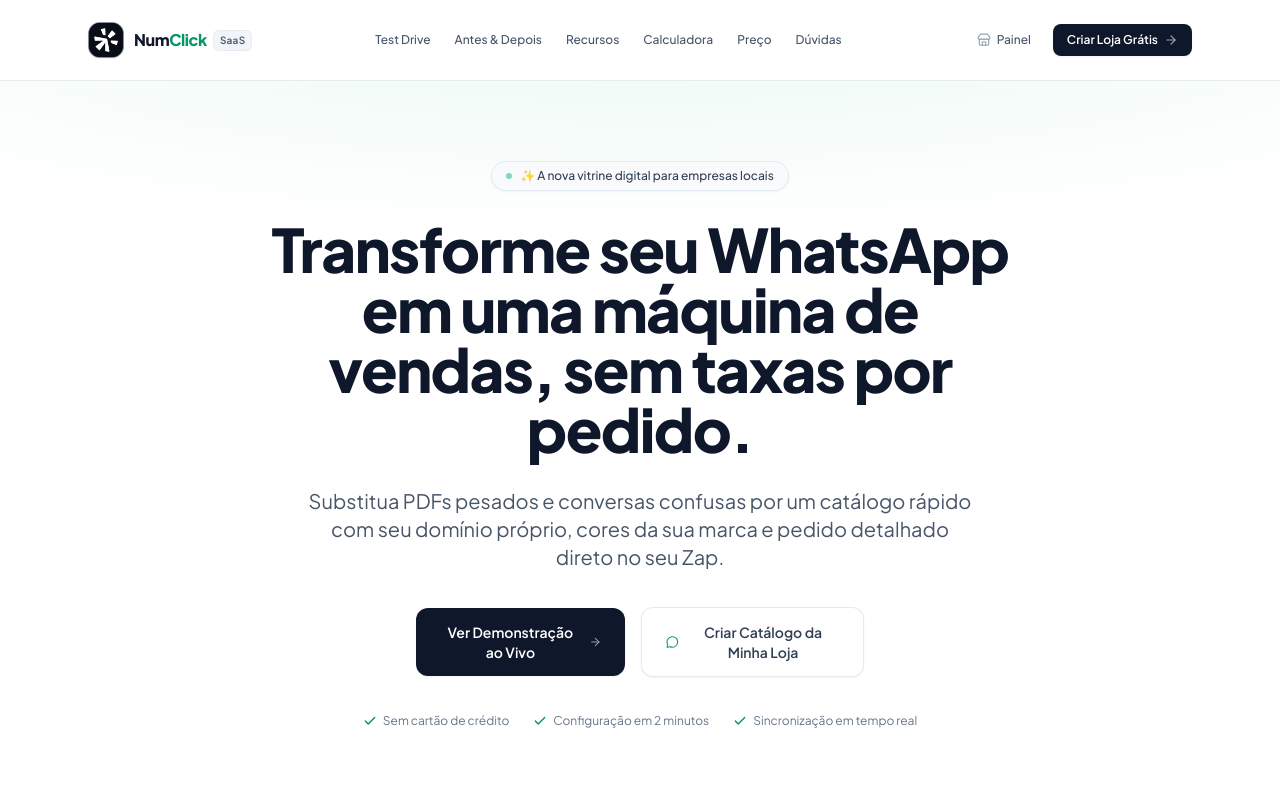
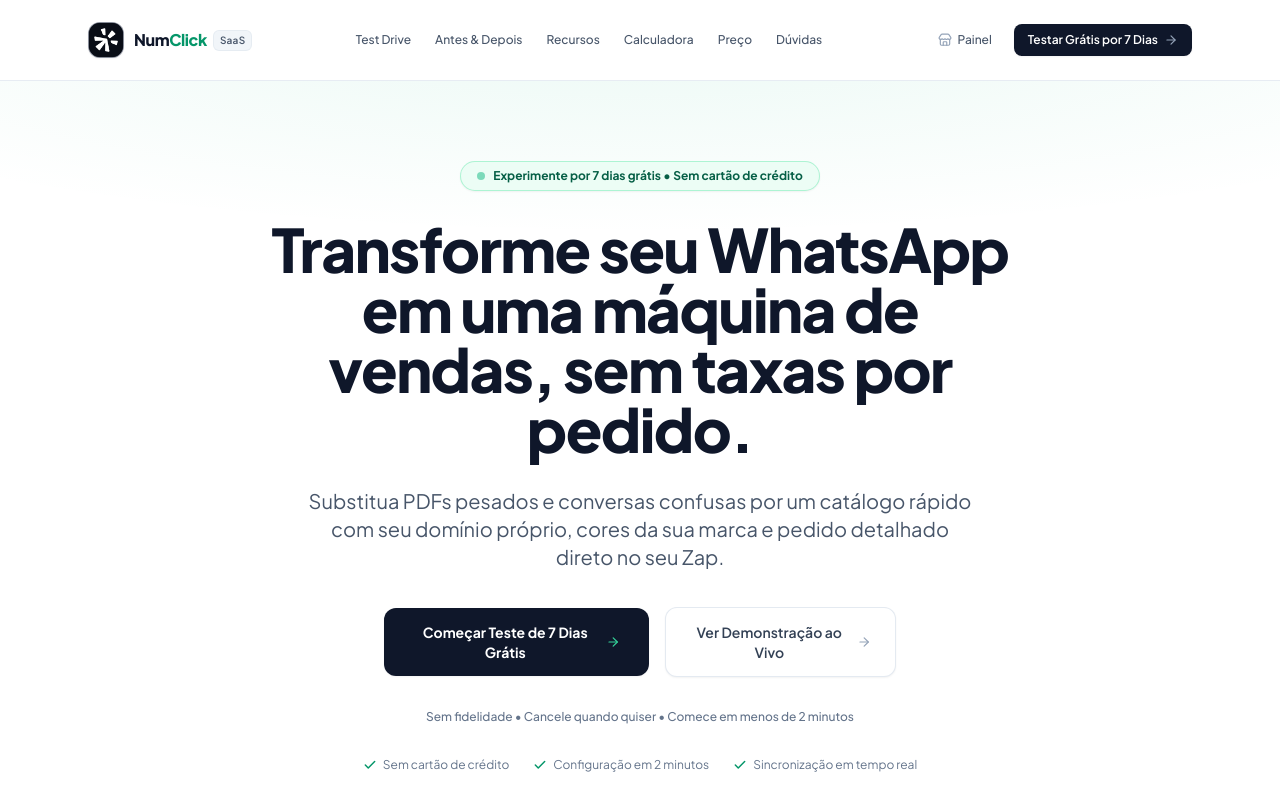
Before and after one commit to arturbrasill/catalogo-saas, a Next.js app: page /landing in a window 1280 px wide. Shown: the top 791 px of the page. Built offline with nearby package versions, Linux system fonts and the light colour scheme; a web font is replaced by a local one.

Commit message:
feat(pricing): atualizar plano único para R$ 79,90 e teste grátis para 7 dias com novos CTAs na landing page

```diff
--- a/src/app/api/asaas/webhook/route.ts
+++ b/src/app/api/asaas/webhook/route.ts
@@ -45,7 +45,7 @@
         subscriptionExpiresAt: newExpiry,
         asaasCustomerId: payment.customer,
         asaasPaymentLink: payment.invoiceUrl || tenant.asaasPaymentLink,
-        notes: `Pagamento de R$ 129,90 confirmado via Asaas em ${new Date().toLocaleDateString('pt-BR')} (ID: ${payment.id})`,
+        notes: `Pagamento de R$ 79,90 confirmado via Asaas em ${new Date().toLocaleDateString('pt-BR')} (ID: ${payment.id})`,
       });
 
       return NextResponse.json({
--- a/src/app/criar-loja/page.tsx
+++ b/src/app/criar-loja/page.tsx
@@ -481,7 +481,7 @@
                 </div>
 
                 <div className="grid grid-cols-1 sm:grid-cols-2 gap-4">
-                  {/* Teste 30 Dias Grátis */}
+                  {/* Teste 7 Dias Grátis */}
                   <label
                     className={`relative p-4 rounded-xl border cursor-pointer transition-all flex flex-col justify-between ${
                       plan === 'trial_30d'
@@ -499,14 +499,14 @@
                     />
                     <div>
                       <div className="flex items-center justify-between mb-1.5">
-                        <span className="text-[10px] font-bold text-blue-700 bg-blue-100 px-2 py-0.5 rounded-md">
+                        <span className="text-[10px] font-bold text-emerald-700 bg-emerald-100 px-2 py-0.5 rounded-md">
                           Teste Grátis
                         </span>
                         {plan === 'trial_30d' && <CheckCircle2 className="w-4 h-4 text-emerald-600" />}
                       </div>
-                      <h4 className="text-sm font-bold text-slate-900">Teste por 30 Dias</h4>
+                      <h4 className="text-sm font-bold text-slate-900">Experimente por 7 Dias Grátis</h4>
                       <p className="text-[11px] text-slate-500 mt-1 leading-normal">
-                        Acesso liberado completo por 30 dias. Cancela de forma 100% automática ao final caso não renove.
+                        Acesso total liberado por 7 dias grátis. Cancela de forma 100% automática ao final caso não renove.
                       </p>
                     </div>
                     <div className="mt-4 pt-2.5 border-t border-slate-200/60 font-extrabold text-sm text-slate-900 flex items-baseline justify-between">
@@ -515,7 +515,7 @@
                     </div>
                   </label>
 
-                  {/* Plano Mensal R$ 129,90 */}
+                  {/* Plano Mensal R$ 79,90 */}
                   <label
                     className={`relative p-4 rounded-xl border cursor-pointer transition-all flex flex-col justify-between ${
                       plan === 'monthly'
@@ -545,7 +545,7 @@
                       </p>
                     </div>
                     <div className="mt-4 pt-2.5 border-t border-slate-200/60 font-extrabold text-sm text-slate-900 flex items-baseline justify-between">
-                      <span>R$ 129,90</span>
+                      <span>R$ 79,90</span>
                       <span className="text-[10px] font-normal text-slate-500">/mês</span>
                     </div>
                   </label>
@@ -767,7 +767,7 @@
                   <div className="flex items-center justify-between mb-1">
                     <span className="text-[11px] font-bold text-emerald-800 uppercase tracking-wider flex items-center gap-1">
                       <CreditCard className="w-3.5 h-3.5 text-emerald-600" />
-                      3. Fatura Asaas — R$ 129,90 (PIX, Cartão ou Boleto)
+                      3. Fatura Asaas — R$ 79,90 (PIX, Cartão ou Boleto)
                     </span>
                     <span className="text-[10px] font-bold text-emerald-700 bg-emerald-100 px-2 py-0.5 rounded-full">
                       Aguardando Pagamento
@@ -788,12 +788,12 @@
                 </div>
               )}
 
-              {/* Informação sobre o Teste de 30 Dias */}
+              {/* Informação sobre o Teste de 7 Dias */}
               {!createdData.asaasPaymentUrl && (
-                <div className="p-3 bg-blue-50 border border-blue-200 rounded-xl text-xs text-blue-800 flex items-center gap-2">
-                  <CheckCircle2 className="w-4 h-4 text-blue-600 flex-shrink-0" />
+                <div className="p-3 bg-emerald-50 border border-emerald-200 rounded-xl text-xs text-emerald-900 flex items-center gap-2">
+                  <CheckCircle2 className="w-4 h-4 text-emerald-600 flex-shrink-0" />
                   <span>
-                    <strong>Teste Grátis Ativo:</strong> Você tem 30 dias de acesso liberado. O sistema cancela o catálogo de forma 100% automática ao fim dos 30 dias caso você não contrate o plano mensal.
+                    <strong>Teste Grátis Ativo:</strong> Você tem 7 dias de acesso liberado. O sistema cancela o catálogo de forma 100% automática ao fim dos 7 dias caso você não contrate o plano mensal.
                   </span>
                 </div>
               )}
--- a/src/app/landing/page.tsx
+++ b/src/app/landing/page.tsx
@@ -159,9 +159,9 @@
       'Sim! O sistema suporta domínio personalizado próprio (ex: suaempresa.com.br) ou subdomínios automáticos prontos para colocar no link da bio do Instagram.',
   },
   {
-    question: 'Como funciona o teste grátis de 30 dias?',
+    question: 'Como funciona o teste grátis de 7 dias?',
     answer:
-      'Você cria sua loja agora mesmo sem precisar cadastrar cartão de crédito. Usa todas as funcionalidades completas durante 30 dias. Só continua se o catálogo realmente aumentar suas vendas.',
+      'Você cria sua loja agora mesmo sem precisar cadastrar cartão de crédito. Experimente por 7 dias grátis com todas as funcionalidades liberadas. Só continua se o catálogo realmente aumentar suas vendas. Sem fidelidade, cancele quando quiser.',
   },
 ];
 
@@ -175,7 +175,7 @@
   // Cálculos da calculadora de economia baseada no plano mensal único
   const monthlyFeeAmount = (monthlyRevenue * marketplaceFee) / 100;
   const yearlyMarketplaceLoss = monthlyFeeAmount * 12;
-  const saasYearlyCost = 129.9 * 12; // R$ 129,90/mês
+  const saasYearlyCost = 79.9 * 12; // R$ 79,90/mês
   const yearlySavings = Math.max(0, yearlyMarketplaceLoss - saasYearlyCost);
 
   // Precarrega imagens dos nichos em segundo plano para troca 100% instantânea sem flicker
@@ -282,7 +282,7 @@
               href="/criar-loja"
               className="inline-flex items-center gap-1.5 px-3.5 py-2 rounded-lg text-xs font-semibold text-white bg-slate-900 hover:bg-slate-800 shadow-xs hover:shadow active:scale-[0.98] transition-all"
             >
-              <span>Criar Loja Grátis</span>
+              <span>Testar Grátis por 7 Dias</span>
               <ArrowRight className="w-3.5 h-3.5 text-slate-400" />
             </Link>
           </div>
@@ -297,10 +297,10 @@
         <div className="absolute top-0 inset-x-0 h-96 bg-[radial-gradient(ellipse_80%_60%_at_50%_-20%,rgba(16,185,129,0.09),transparent)] pointer-events-none" />
 
         <div className="max-w-4xl mx-auto px-4 sm:px-6 text-center space-y-5 sm:space-y-7 relative z-10">
-          {/* Badge de Novidade no topo */}
-          <div className="inline-flex items-center gap-2 px-3.5 py-1.5 rounded-full bg-slate-50 border border-slate-200/80 text-xs font-medium text-slate-700 shadow-2xs hover:border-slate-300 transition-colors max-w-full">
-            <span className="flex h-1.5 w-1.5 rounded-full bg-emerald-500 animate-pulse flex-shrink-0" />
-            <span className="truncate">✨ A nova vitrine digital para empresas locais</span>
+          {/* Badge de Destaque no topo */}
+          <div className="inline-flex items-center gap-2 px-4 py-1.5 rounded-full bg-emerald-50 border border-emerald-200/90 text-xs font-bold text-emerald-800 shadow-2xs hover:bg-emerald-100/70 transition-colors max-w-full">
+            <span className="flex h-2 w-2 rounded-full bg-emerald-500 animate-pulse flex-shrink-0" />
+            <span className="truncate">Experimente por 7 dias grátis • Sem cartão de crédito</span>
           </div>
 
           {/* Título Principal curto e focado na conversão */}
@@ -313,35 +313,38 @@
             Substitua PDFs pesados e conversas confusas por um catálogo rápido com seu domínio próprio, cores da sua marca e pedido detalhado direto no seu Zap.
           </p>
 
-          {/* Grupo de CTAs */}
-          <div className="pt-2 flex flex-col sm:flex-row items-center justify-center gap-3 sm:gap-4 max-w-md mx-auto">
-            {/* Botão 1 (Destaque): 'Ver Demonstração ao Vivo' */}
+          {/* Grupo de CTAs de Alta Conversão */}
+          <div className="pt-2 flex flex-col sm:flex-row items-center justify-center gap-3 sm:gap-4 max-w-lg mx-auto">
+            {/* Botão 1 (Destaque Principal de Conversão): 'Começar Teste de 7 Dias Grátis' */}
+            <Link
+              href="/criar-loja"
+              title="Criar sua loja e testar 7 dias grátis sem cartão"
+              className="w-full sm:w-auto inline-flex items-center justify-center gap-2 px-7 py-3.5 rounded-xl text-sm font-bold text-white bg-slate-900 hover:bg-slate-800 shadow-sm hover:shadow-md active:scale-[0.98] transition-all cursor-pointer"
+            >
+              <span>Começar Teste de 7 Dias Grátis</span>
+              <ArrowRight className="w-4 h-4 text-emerald-400" />
+            </Link>
+
+            {/* Botão 2 (Secundário Outline): 'Ver Demonstração ao Vivo' */}
             <Link
               href="/loja_exemplo"
               target="_blank"
               rel="noopener noreferrer"
               title="Abrir catálogo demonstrativo em nova aba"
-              className="w-full sm:w-auto inline-flex items-center justify-center gap-2 px-6 py-3.5 rounded-xl text-sm font-semibold text-white bg-slate-900 hover:bg-slate-800 shadow-sm hover:shadow active:scale-[0.98] transition-all cursor-pointer"
+              className="w-full sm:w-auto inline-flex items-center justify-center gap-2 px-6 py-3.5 rounded-xl text-sm font-semibold text-slate-700 bg-white hover:bg-slate-50 border border-slate-200/90 shadow-2xs hover:border-slate-300 active:scale-[0.98] transition-all cursor-pointer"
             >
               <span>Ver Demonstração ao Vivo</span>
               <ArrowRight className="w-4 h-4 text-slate-400" />
             </Link>
-
-            {/* Botão 2 (Outline/Sutil): 'Criar Catálogo da Minha Loja' */}
-            <a
-              href={commercialWhatsappHireUrl}
-              target="_blank"
-              rel="noopener noreferrer"
-              title="Falar com nossa equipe comercial no WhatsApp"
-              className="w-full sm:w-auto inline-flex items-center justify-center gap-2 px-6 py-3.5 rounded-xl text-sm font-semibold text-slate-700 bg-white hover:bg-slate-50 border border-slate-200/90 shadow-2xs hover:border-slate-300 active:scale-[0.98] transition-all cursor-pointer"
-            >
-              <MessageCircle className="w-4 h-4 text-emerald-600" />
-              <span>Criar Catálogo da Minha Loja</span>
-            </a>
-          </div>
+          </div>
+
+          {/* Aviso sutil anti-objeção obrigatório */}
+          <p className="text-xs text-slate-500 font-medium pt-1">
+            Sem fidelidade • Cancele quando quiser • Comece em menos de 2 minutos
+          </p>
 
           {/* Micro-prova de confiança sutil */}
-          <div className="pt-2 flex flex-wrap items-center justify-center gap-4 sm:gap-6 text-xs text-slate-500 font-normal">
+          <div className="pt-1 flex flex-wrap items-center justify-center gap-4 sm:gap-6 text-xs text-slate-500 font-normal">
             <span className="flex items-center gap-1.5">
               <Check className="w-3.5 h-3.5 text-emerald-600 stroke-[2.5]" />
               Sem cartão de crédito
@@ -1141,7 +1144,7 @@
 
               <div className="pt-2 border-t border-slate-800 text-xs text-slate-400 space-y-1.5">
                 <div className="flex items-center justify-between">
-                  <span>Custo Anual (R$ 129,90/mês):</span>
+                  <span>Custo Anual (R$ 79,90/mês):</span>
                   <span className="font-semibold text-white">{formatCurrency(saasYearlyCost, 'BRL')}</span>
                 </div>
                 <div className="flex items-center justify-between">
@@ -1150,13 +1153,18 @@
                 </div>
               </div>
 
-              <Link
-                href="/criar-loja"
-                className="w-full inline-flex items-center justify-center gap-2 py-3.5 px-4 rounded-xl text-xs sm:text-sm font-extrabold text-slate-950 bg-emerald-400 hover:bg-emerald-300 shadow-lg shadow-emerald-500/20 transition-all cursor-pointer"
-              >
-                <span>Garantir Minha Economia</span>
-                <ArrowRight className="w-4 h-4" />
-              </Link>
+              <div className="space-y-2">
+                <Link
+                  href="/criar-loja"
+                  className="w-full inline-flex items-center justify-center gap-2 py-3.5 px-4 rounded-xl text-xs sm:text-sm font-extrabold text-slate-950 bg-emerald-400 hover:bg-emerald-300 shadow-lg shadow-emerald-500/20 transition-all cursor-pointer"
+                >
+                  <span>Testar Grátis por 7 Dias</span>
+                  <ArrowRight className="w-4 h-4" />
+                </Link>
+                <p className="text-[11px] text-center text-slate-400 font-medium">
+                  Sem fidelidade • Cancele quando quiser • Comece em menos de 2 minutos
+                </p>
+              </div>
             </div>
           </div>
         </div>
@@ -1270,10 +1278,10 @@
             <span className="text-emerald-700 font-normal hidden sm:inline">(0% de comissão)</span>
           </div>
 
-          <div className="inline-flex items-center gap-1.5 sm:gap-2 px-3.5 py-1.5 rounded-full bg-slate-50 border border-slate-200 text-xs font-bold text-slate-800 shadow-2xs">
+          <div className="inline-flex items-center gap-1.5 sm:gap-2 px-3.5 py-1.5 rounded-full bg-emerald-50 border border-emerald-200 text-xs font-bold text-emerald-900 shadow-2xs">
             <Sparkles className="w-4 h-4 text-emerald-600 flex-shrink-0" />
-            <span>30 dias de teste grátis</span>
-            <span className="text-slate-400 font-normal hidden sm:inline">(Sem cartão)</span>
+            <span>Experimente por 7 dias grátis</span>
+            <span className="text-emerald-700 font-normal hidden sm:inline">(Sem cartão)</span>
           </div>
         </div>
 
@@ -1281,7 +1289,7 @@
         <div className="max-w-md mx-auto">
           <div className="bg-white border-2 border-slate-900 rounded-3xl p-6 sm:p-8 space-y-6 shadow-xl relative ring-1 ring-slate-900/10">
             <span className="absolute -top-3.5 left-1/2 -translate-x-1/2 bg-slate-900 text-white text-[10px] sm:text-[11px] font-bold uppercase tracking-wider px-3.5 sm:px-4 py-1 rounded-full whitespace-nowrap shadow-md max-w-[92%] truncate text-center">
-              Plano Mensal Completo • 30 Dias Grátis
+              Plano Único Exclusivo • 7 Dias Grátis
             </span>
 
             <div className="space-y-4 pt-1">
@@ -1294,11 +1302,14 @@
 
               <div className="border-y border-slate-100 py-4">
                 <div className="flex items-baseline gap-1.5">
-                  <span className="text-4xl sm:text-5xl font-extrabold text-slate-900 tracking-tight">R$ 129,90</span>
+                  <span className="text-4xl sm:text-5xl font-extrabold text-slate-900 tracking-tight">R$ 79,90</span>
                   <span className="text-xs sm:text-sm text-slate-500 font-medium">/mês</span>
+                  <span className="ml-auto text-[11px] font-bold text-emerald-700 bg-emerald-50 border border-emerald-200/80 px-2 py-0.5 rounded-full">
+                    Apenas R$ 2,66/dia
+                  </span>
                 </div>
                 <span className="text-[11px] text-slate-500 block mt-1.5">
-                  Comece agora com 30 dias grátis • Sem cartão de crédito para iniciar
+                  Experimente por 7 dias grátis • Sem cartão de crédito para iniciar
                 </span>
               </div>
 
@@ -1331,25 +1342,29 @@
               </ul>
             </div>
 
-            {/* Ações: WhatsApp Comercial Obrigatório + Link Direto */}
-            <div className="space-y-2 pt-2">
+            {/* Ações: CTA Principal de Conversão Imediata + Suporte WhatsApp */}
+            <div className="space-y-2.5 pt-2">
+              <Link
+                href="/criar-loja"
+                className="w-full inline-flex items-center justify-center gap-2 py-3.5 px-4 rounded-xl text-xs sm:text-sm font-bold text-white bg-slate-900 hover:bg-slate-800 shadow-md hover:shadow-lg active:scale-[0.99] transition-all cursor-pointer"
+              >
+                <span>Começar Teste de 7 Dias Grátis</span>
+                <ArrowRight className="w-4 h-4 text-emerald-400" />
+              </Link>
+
+              <p className="text-[11px] text-center text-slate-500 font-medium py-0.5">
+                Sem fidelidade • Cancele quando quiser • Comece em menos de 2 minutos
+              </p>
+
               <a
                 href={commercialWhatsappHireUrl}
                 target="_blank"
                 rel="noopener noreferrer"
-                className="w-full inline-flex items-center justify-center gap-2 py-3.5 px-4 rounded-xl text-xs sm:text-sm font-semibold text-white bg-slate-900 hover:bg-slate-800 shadow-sm transition-colors cursor-pointer"
+                className="w-full inline-flex items-center justify-center gap-1.5 py-1.5 text-[11px] font-medium text-slate-500 hover:text-emerald-700 transition-colors"
               >
-                <MessageCircle className="w-4 h-4 text-emerald-400" />
-                <span>Contratar no WhatsApp</span>
+                <MessageCircle className="w-3.5 h-3.5 text-emerald-600" />
+                <span>Prefere falar com um especialista no WhatsApp?</span>
               </a>
-
-              <Link
-                href="/criar-loja?plan=monthly"
-                className="w-full inline-flex items-center justify-center gap-1.5 py-2 text-[11px] font-medium text-slate-500 hover:text-slate-800 transition-colors"
-              >
-                <span>Ou criar minha loja online em 2 minutos</span>
-                <ArrowRight className="w-3 h-3" />
-              </Link>
             </div>
           </div>
         </div>
@@ -1409,31 +1424,42 @@
       {/* ============================================================ */}
       <section className="py-20 sm:py-28 bg-slate-900 text-white text-center border-t border-slate-800 overflow-x-hidden">
         <div className="max-w-3xl mx-auto px-4 sm:px-6 space-y-6">
+          <div className="inline-flex items-center gap-2 px-4 py-1.5 rounded-full bg-emerald-500/10 border border-emerald-500/20 text-xs font-bold text-emerald-400 shadow-2xs">
+            <Sparkles className="w-3.5 h-3.5" />
+            <span>Experimente por 7 dias grátis</span>
+          </div>
+
           <h2 className="text-2xl xs:text-3xl sm:text-4xl font-extrabold tracking-tight break-words">
             Pronto para ver suas vendas no WhatsApp decolarem?
           </h2>
           <p className="text-xs xs:text-sm sm:text-base text-slate-400 max-w-xl mx-auto leading-relaxed">
-            Crie seu catálogo agora mesmo. Não precisa de cartão de crédito e sua loja fica pronta em menos de 2 minutos.
+            Experimente por 7 dias grátis. Não precisa de cartão de crédito e sua loja fica pronta em menos de 2 minutos.
           </p>
+
           <div className="pt-2 flex flex-col sm:flex-row items-center justify-center gap-3">
+            <Link
+              href="/criar-loja"
+              className="w-full sm:w-auto inline-flex items-center justify-center gap-2 px-8 py-3.5 rounded-xl text-sm font-bold text-slate-950 bg-emerald-400 hover:bg-emerald-300 shadow-lg shadow-emerald-500/20 transition-all cursor-pointer"
+            >
+              <span>Começar Teste de 7 Dias Grátis</span>
+              <ArrowRight className="w-4 h-4" />
+            </Link>
+
             <a
               href={commercialWhatsappHireUrl}
               target="_blank"
               rel="noopener noreferrer"
-              className="w-full sm:w-auto inline-flex items-center justify-center gap-2 px-7 py-3.5 rounded-xl text-sm font-semibold text-slate-900 bg-white hover:bg-slate-100 shadow-sm transition-colors cursor-pointer"
+              className="w-full sm:w-auto inline-flex items-center justify-center gap-2 px-6 py-3.5 rounded-xl text-sm font-semibold text-white bg-slate-800 hover:bg-slate-700 border border-slate-700 transition-colors cursor-pointer"
             >
-              <MessageCircle className="w-4 h-4 text-emerald-600" />
+              <MessageCircle className="w-4 h-4 text-emerald-400" />
               <span>Falar no WhatsApp Comercial</span>
             </a>
-
-            <Link
-              href="/criar-loja"
-              className="w-full sm:w-auto inline-flex items-center justify-center gap-2 px-7 py-3.5 rounded-xl text-sm font-semibold text-white bg-slate-800 hover:bg-slate-700 border border-slate-700 shadow-sm transition-colors cursor-pointer"
-            >
-              <span>Criar Catálogo Online</span>
-              <ArrowRight className="w-4 h-4" />
-            </Link>
-          </div>
+          </div>
+
+          {/* Aviso sutil anti-objeção obrigatório */}
+          <p className="text-xs text-slate-400 font-medium pt-1">
+            Sem fidelidade • Cancele quando quiser • Comece em menos de 2 minutos
+          </p>
         </div>
       </section>
 
--- a/src/lib/asaas.ts
+++ b/src/lib/asaas.ts
@@ -1,7 +1,7 @@
 import type { AsaasCustomerInput, AsaasPaymentInput } from '@/types';
 
-export const ASAAS_MONTHLY_PRICE = 129.9;
-export const ASAAS_YEARLY_PRICE = 1198.8; // R$ 99,90/mês cobrado anualmente
+export const ASAAS_MONTHLY_PRICE = 79.9;
+export const ASAAS_YEARLY_PRICE = 718.8; // R$ 59,90/mês cobrado anualmente
 
 export function getAsaasApiKey(): string {
   return process.env['ASAAS_API_KEY'] || '';
@@ -72,7 +72,7 @@
 }
 
 /**
- * Cria uma cobrança ou link de fatura avulso de R$ 129,90 via Asaas (PIX, Cartão, Boleto)
+ * Cria uma cobrança ou link de fatura avulso de R$ 79,90 via Asaas (PIX, Cartão, Boleto)
  */
 export async function createAsaasPayment(
   input: AsaasPaymentInput
@@ -123,7 +123,7 @@
 }
 
 /**
- * Cria uma assinatura mensal recorrente de R$ 129,90 no Asaas
+ * Cria uma assinatura mensal recorrente de R$ 79,90 no Asaas
  */
 export async function createAsaasSubscription(input: {
   customerId: string;
@@ -157,7 +157,7 @@
         value: valueToCharge,
         nextDueDate: input.nextDueDate,
         cycle: 'MONTHLY',
-        description: input.description || 'Assinatura Recorrente Mensal Catálogo SaaS (R$ 129,90)',
+        description: input.description || 'Assinatura Recorrente Mensal Catálogo SaaS (R$ 79,90)',
         externalReference: input.externalReference,
       }),
     });
--- a/src/lib/tenantStore.ts
+++ b/src/lib/tenantStore.ts
@@ -646,9 +646,9 @@
     } else {
       activeStores++;
       if (tenant.plan === 'monthly') {
-        estimatedMonthlyRevenue += 129.9; // Plano mensal oficial R$ 129,90
+        estimatedMonthlyRevenue += 79.9; // Plano mensal oficial R$ 79,90
       } else if (tenant.plan === 'yearly') {
-        estimatedMonthlyRevenue += 99.9; // Plano anual proporcional R$ 99,90/mês
+        estimatedMonthlyRevenue += 59.9; // Plano anual proporcional R$ 59,90/mês
       }
     }
   }
```
Also changed, not shown: src/app/saas-admin/page.tsx (+12 -12 lines), 2 other files (tests, documents, lock files or other folders).
